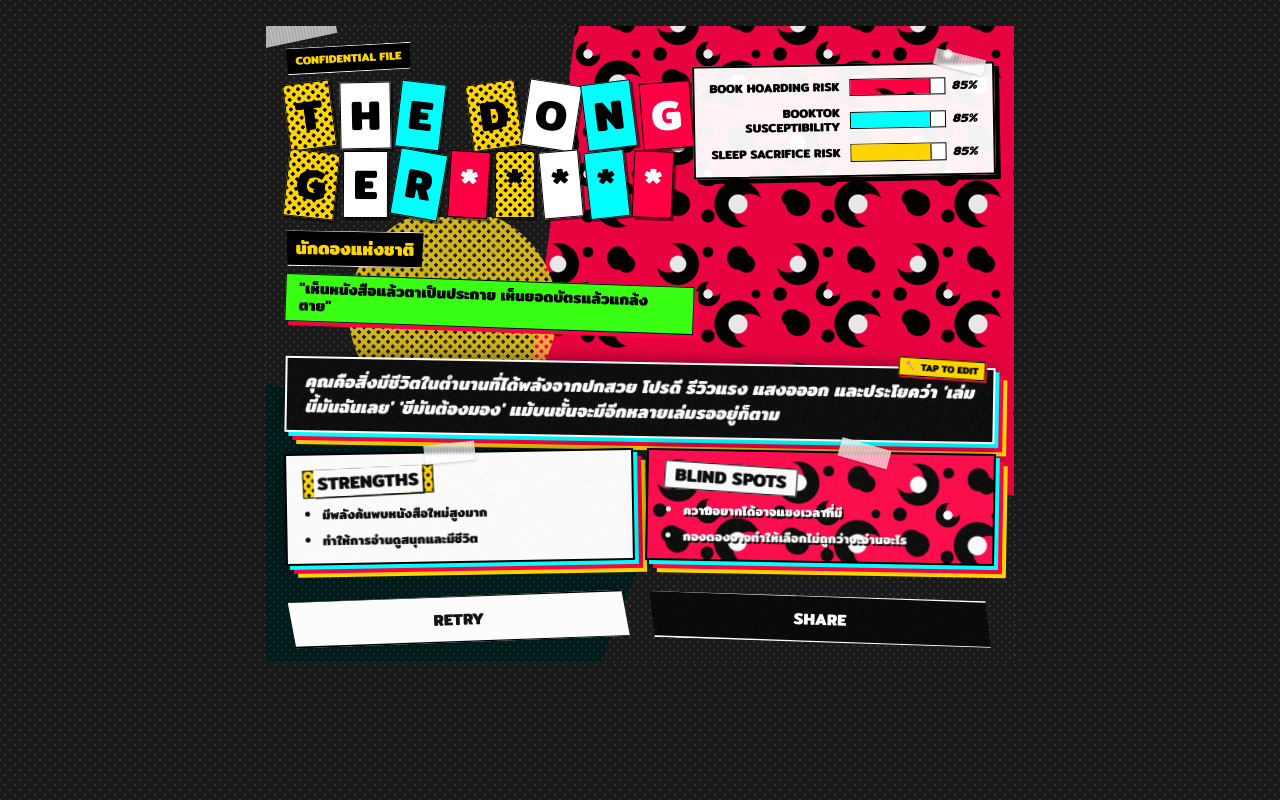
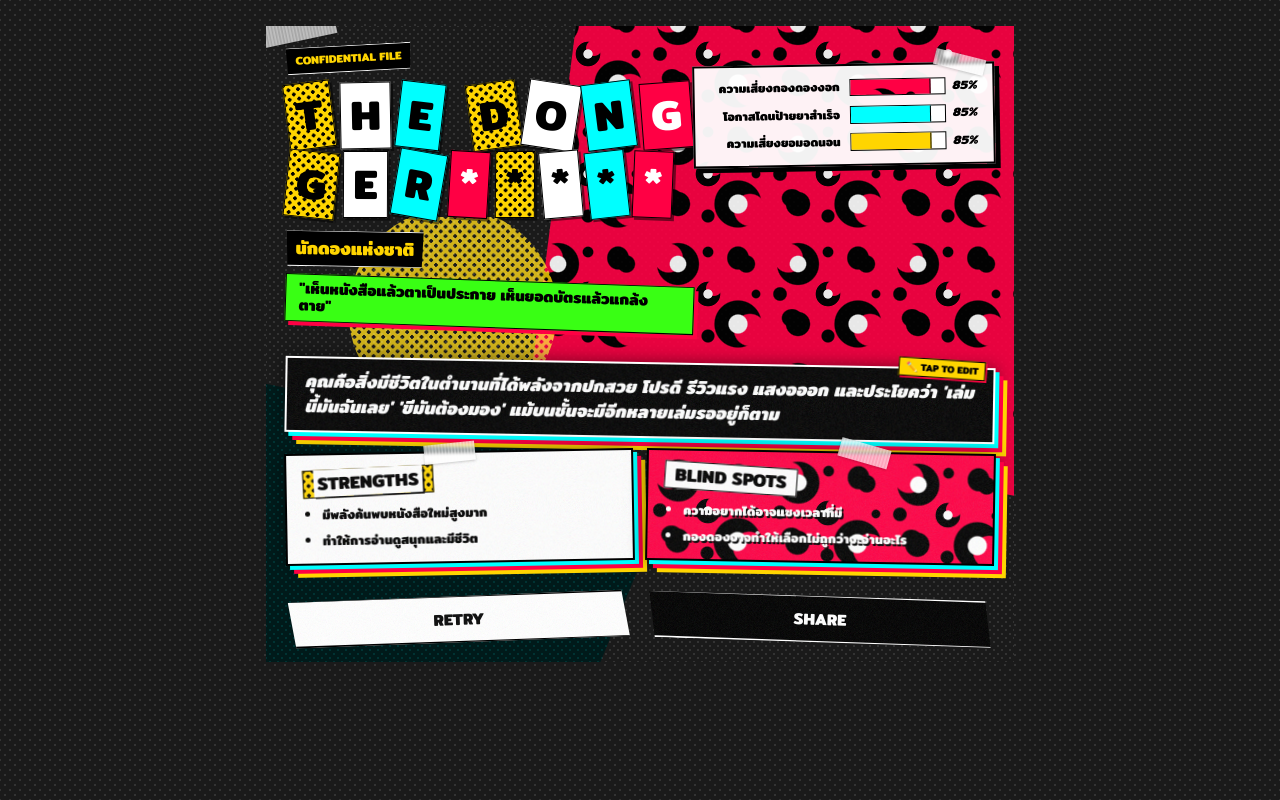
Before and after one commit to natluenthaisong/reader-dna, a Next.js app: page /result/book_goblin in a window 1280 px wide. Built offline with nearby package versions, Linux system fonts and the light colour scheme; no server answers.

Commit message:
fix: Translate highlights to Thai on result cards

```diff
--- a/src/app/result/[id]/ResultClient.tsx
+++ b/src/app/result/[id]/ResultClient.tsx
@@ -5,6 +5,7 @@
 import Link from 'next/link';
 import { useQuizStore } from '@/store/useQuizStore';
 import { playPunkJingle, getAudioCtx } from '@/utils/audio';
+import { DEFAULT_SCORE_LABELS } from '@/lib/scoring';
 
 export default function ResultClient({ archetype }: { archetype: any }) {
   const router = useRouter();
@@ -60,7 +61,7 @@
   }
 
   const highlights = result?.highlights || archetype.share_card.preferred_highlights.map((h: string) => ({
-    key: h, label: h.replace(/_/g, ' '), value: 85
+    key: h, label: DEFAULT_SCORE_LABELS[h] || h.replace(/_/g, ' '), value: 85
   }));
 
   const handleRetake = () => {
--- a/src/lib/scoring.ts
+++ b/src/lib/scoring.ts
@@ -1,4 +1,4 @@
-const DEFAULT_SCORE_LABELS: Record<string, string> = {
+export const DEFAULT_SCORE_LABELS: Record<string, string> = {
   book_hoarding_risk: 'ความเสี่ยงกองดองงอก',
   finish_probability: 'โอกาสอ่านจบ',
   booktok_susceptibility: 'โอกาสโดนป้ายยาสำเร็จ',
```
